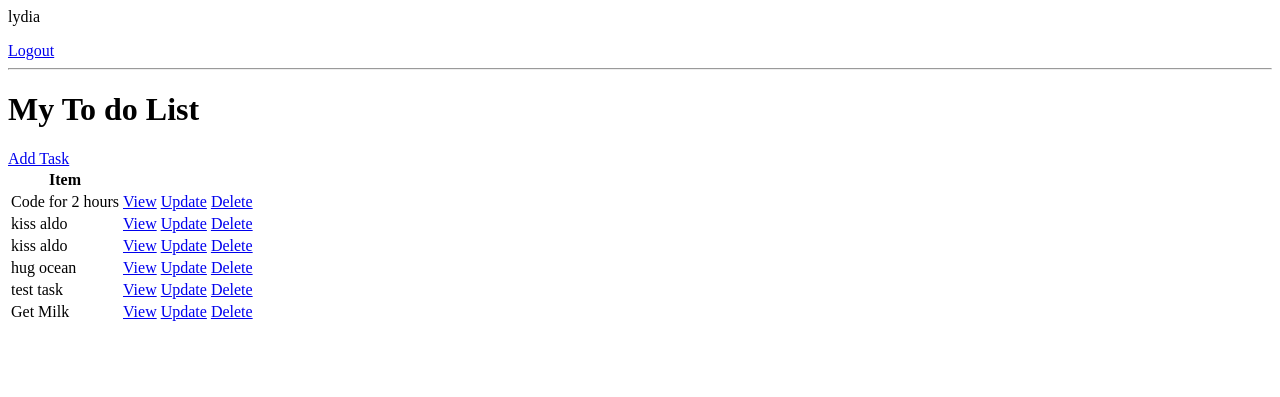
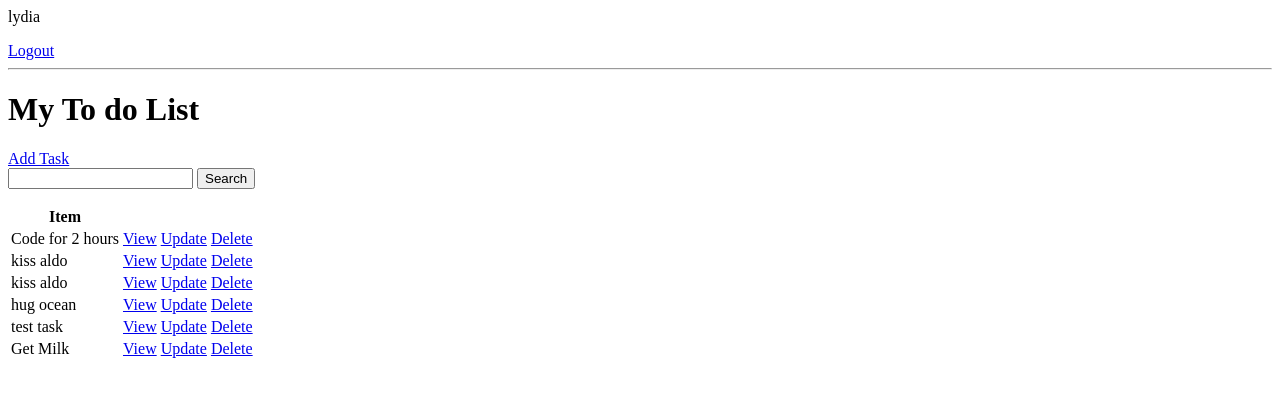
Before and after one commit to iamlydial/Django-To-Do-List-App, a Django app: page / in a window 1280 px wide. Shown: the top 397 px of the page. Run offline with Django 4.2, Linux system fonts and the light colour scheme; a user stored in the database is signed in; data comes from the database, SQL or seed files in the repository.

Commit message:
added search functionality

```diff
--- a/base/templates/base/task_list.html
+++ b/base/templates/base/task_list.html
@@ -10,6 +10,11 @@
 
 
 <a href="{% url 'task-create' %}">Add Task</a>
+
+<form method="GET">
+    <input type="text" name='search-area' value="{{ search_input }}">
+    <input type="submit" value='Search'/>
+</form>
 
 <table>
     <tr>
--- a/base/views.py
+++ b/base/views.py
@@ -48,6 +48,11 @@ class TaskList(LoginRequiredMixin, ListView):
         context = super().get_context_data(**kwargs)
         context['tasks'] = context['tasks'].filter(user=self.request.user)
         context['count'] = context['tasks'].filter(complete=False).count()
+
+        search_input = self.request.GET.get('search-area') or ''
+        if search_input:
+            context['tasks'] = context['tasks'].filter(title__startswith=search_input)
+        context['search_input'] = search_input
         return context
 
 
```
